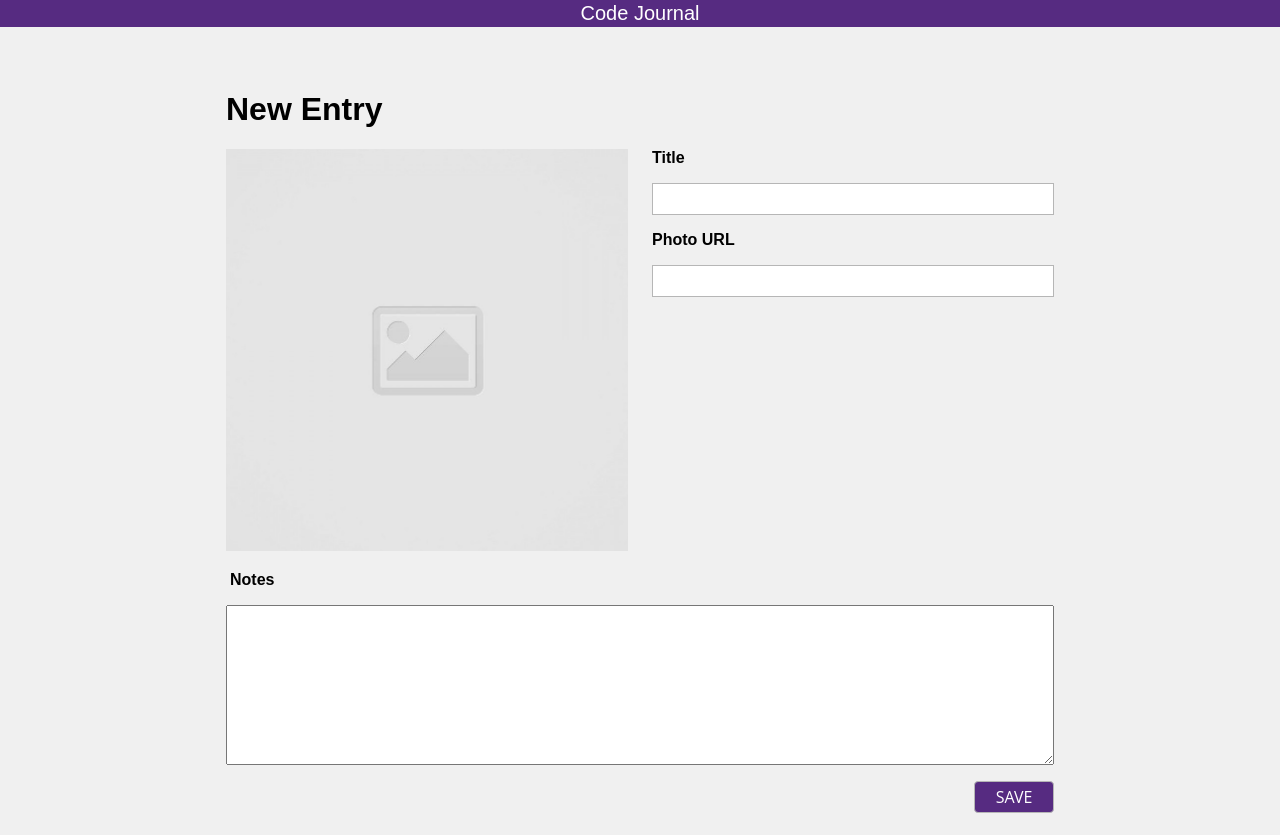
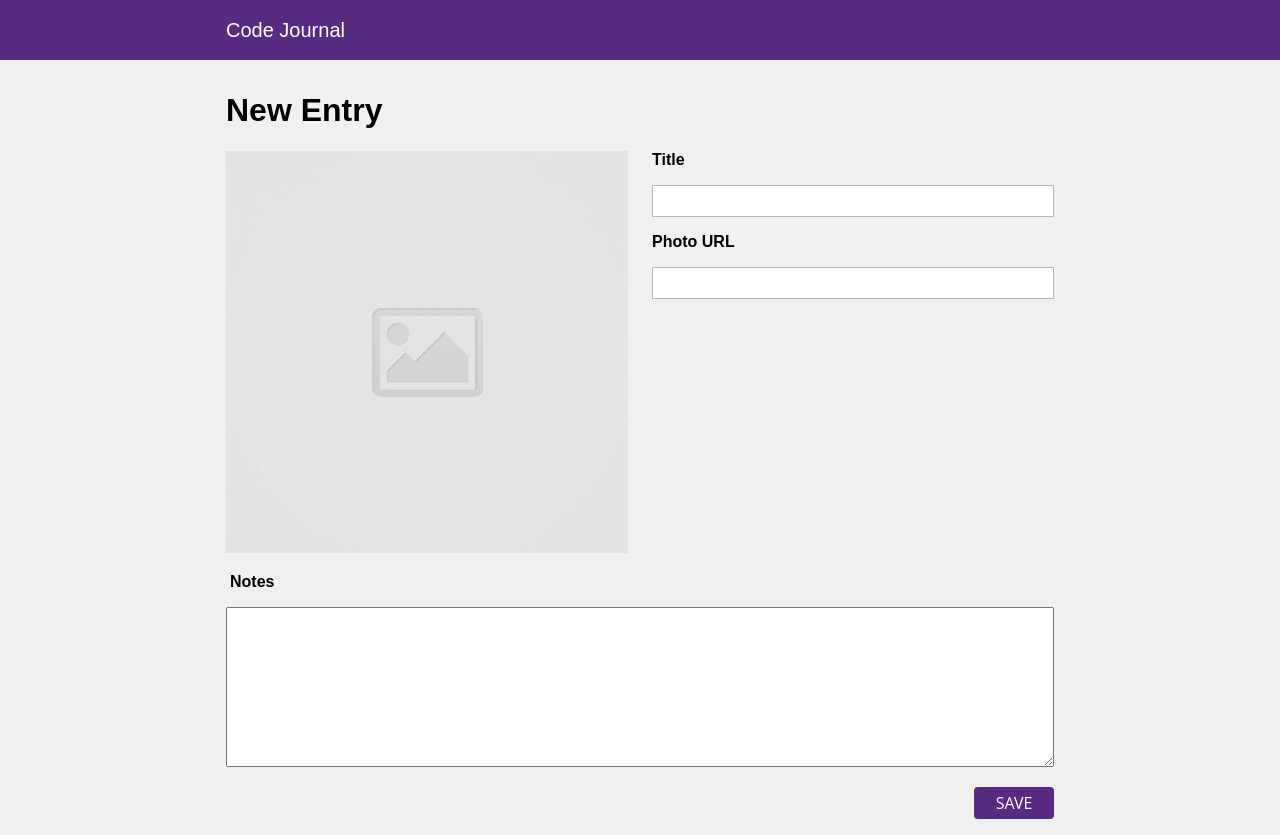
Before and after one commit to Blake-Frangoulis/code-journal, a website: page index.html in a window 1280 px wide. Both pictures are taken after typing "Sample", "https://example.com", "Sample" into the empty fields and a click on the input "SAVE". Drawn offline with Linux system fonts and the light colour scheme.

Commit message:
corrected spacing on header, font-family on input and textarea elements, removed unnecessary css and commented out code

```diff
--- a/css/layout.css
+++ b/css/layout.css
@@ -15,10 +15,6 @@ body {
 .row {
   display: flex;
   flex-wrap: wrap;
-}
-
-.column-full {
-  display: flex;
 }
 
 .column-full,
@@ -43,24 +39,20 @@ header {
 .column-full > h2 {
   color: white;
   font-family: "Proza Libre", sans-serif;
-  font-style: normal;
   font-weight: 400;
   font-size: 20px;
   line-height: 27px;
-  margin: auto;
   background-color: #562b81;
 }
 
 #new-entry {
-  margin-top: 4rem;
+  margin-top: 2rem;
   font-family: "Proza Libre", sans-serif;
-  font-style: normal;
   font-weight: 600;
 }
 
 label {
   font-family: "Proza Libre", sans-serif;
-  font-style: normal;
   font-weight: 600;
 }
 
@@ -82,13 +74,25 @@ input {
   background-color: white;
   border: 1px solid #b6b6b6;
   height: 2rem;
+  font-family: "Proza Libre", sans-serif;
+}
+
+textarea {
+  font-family:
+    "Proza Libre",
+    sans-serif;
+}
+
+input:focus,
+textarea:focus {
+  border: 3px solid;
+  border-color: #562b81;
 }
 
 input[type="submit"] {
   color: white;
   background-color: #562b81;
   font-family: "Open Sans", sans-serif;
-  font-style: normal;
   font-size: 16px;
   line-height: 22px;
   max-width: 5rem;
```
